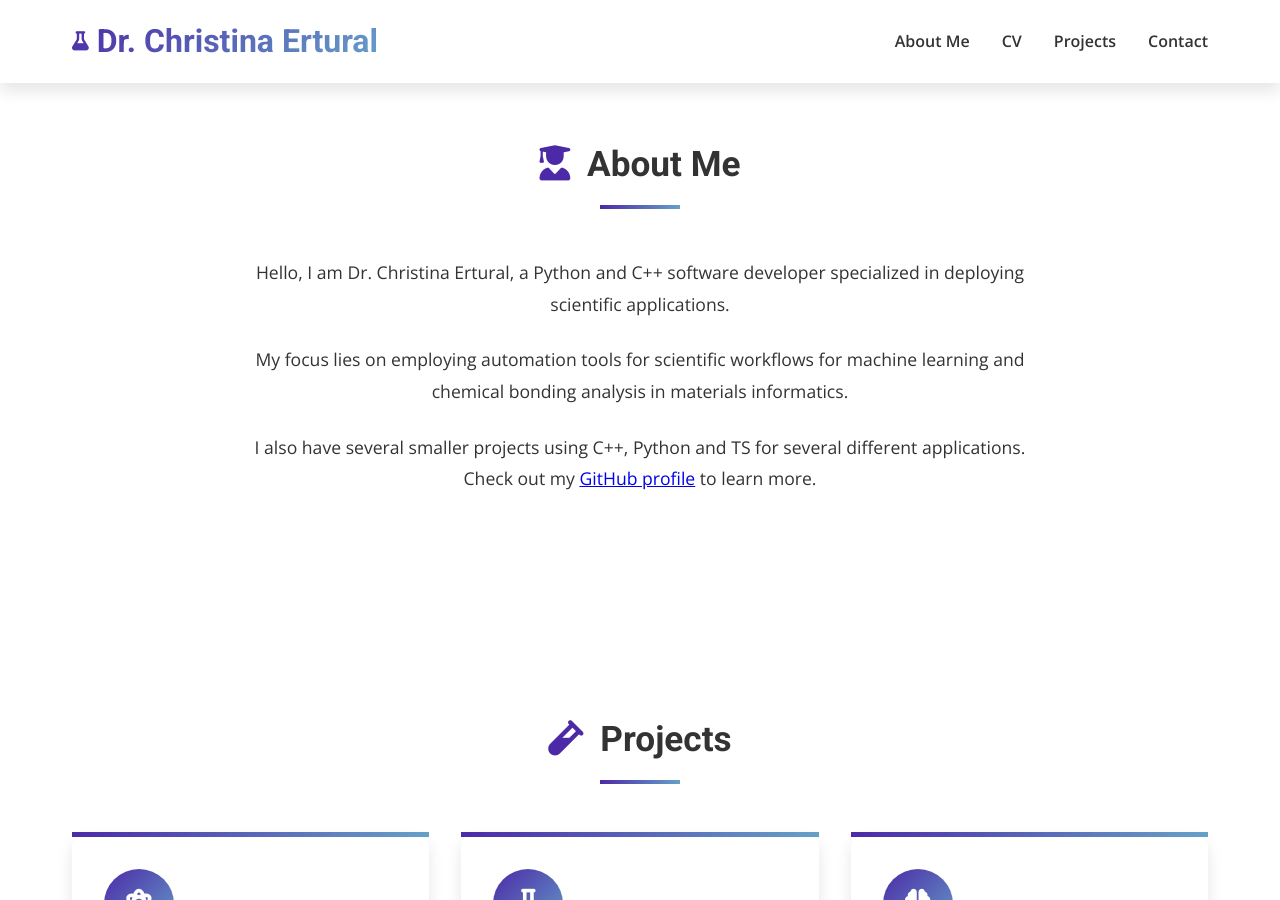
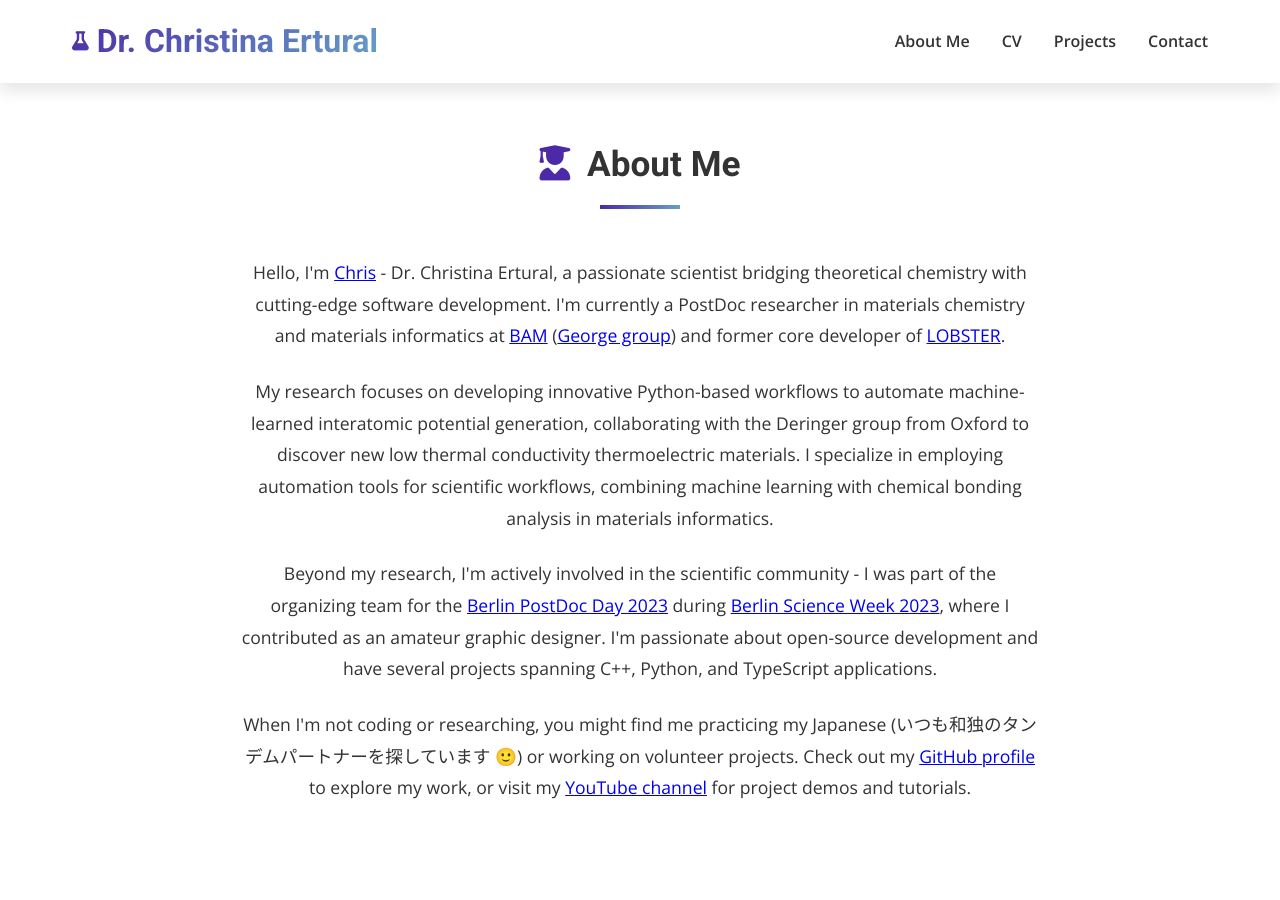
Before and after one commit to QuantumChemist/QuantumChemist.github.io, a Jekyll site: the page index.html, which Jekyll copies as it is, in a window 1280 px wide and 900 px high, scrolled down 548 px. Built offline with Jekyll 4.4.1, drawn with Linux system fonts in a browser that asks for light colours.

Commit message:
Improve About Me section with more engaging and comprehensive content
Co-authored-by: QuantumChemist <52951132+QuantumChemist@users.noreply.github.com>

```diff
--- a/index.html
+++ b/index.html
@@ -57,9 +57,13 @@
         <div class="container">
             <h2 class="section-title animate-on-scroll"><i class="fas fa-user-graduate"></i> About Me</h2>
             <div class="presentation-content animate-on-scroll">
-                <p>Hello, I am Dr. Christina Ertural, a Python and C++ software developer specialized in deploying scientific applications.</p>
-                <p>My focus lies on employing automation tools for scientific workflows for machine learning and chemical bonding analysis in materials informatics.</p>
-                <p>I also have several smaller projects using C++, Python and TS for several different applications. Check out my <a href="https://github.com/QuantumChemist">GitHub profile</a> to learn more.</p>
+                <p>Hello, I'm <a href="https://g.co/kgs/Bi3Bdb">Chris</a> - Dr. Christina Ertural, a passionate scientist bridging theoretical chemistry with cutting-edge software development. I'm currently a PostDoc researcher in materials chemistry and materials informatics at <a href="https://www.bam.de/">BAM</a> (<a href="https://www.bam.de/Content/EN/Standard-Articles/About-us/Jobs-and-Careers/Young-Science/junior-research-group-george-computational-materials-design.html">George group</a>) and former core developer of <a href="http://www.cohp.de/">LOBSTER</a>.</p>
+
+                <p>My research focuses on developing innovative Python-based workflows to automate machine-learned interatomic potential generation, collaborating with the Deringer group from Oxford to discover new low thermal conductivity thermoelectric materials. I specialize in employing automation tools for scientific workflows, combining machine learning with chemical bonding analysis in materials informatics.</p>
+
+                <p>Beyond my research, I'm actively involved in the scientific community - I was part of the organizing team for the <a href="https://www.mdc-berlin.de/postdoc-day">Berlin PostDoc Day 2023</a> during <a href="https://berlinscienceweek.com/event/postdoc-day-berlin-2023/2023-11-03/">Berlin Science Week 2023</a>, where I contributed as an amateur graphic designer. I'm passionate about open-source development and have several projects spanning C++, Python, and TypeScript applications.</p>
+
+                <p>When I'm not coding or researching, you might find me practicing my Japanese (いつも和独のタンデムパートナーを探しています 🙂) or working on volunteer projects. Check out my <a href="https://github.com/QuantumChemist">GitHub profile</a> to explore my work, or visit my <a href="https://www.youtube.com/QuantumChemist">YouTube channel</a> for project demos and tutorials.</p>
             </div>
         </div>
     </section>
```
